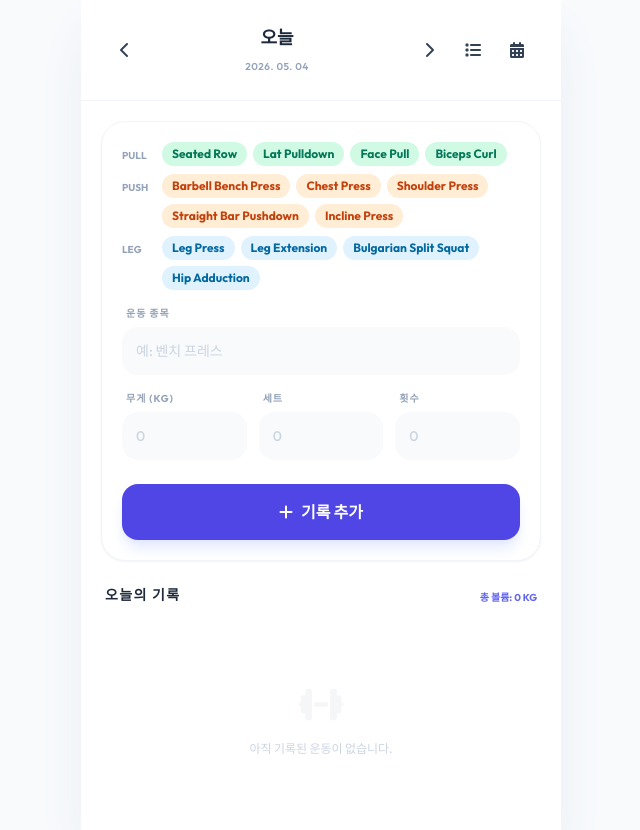
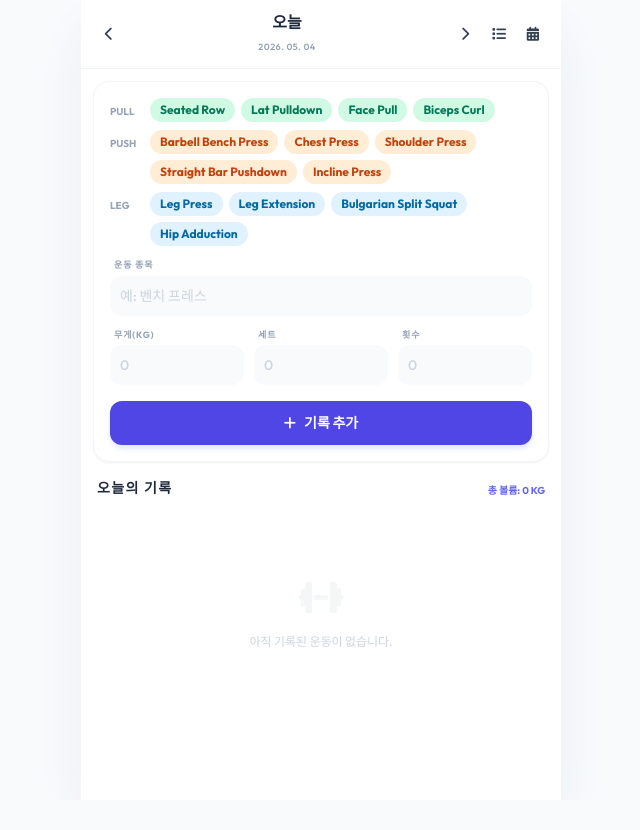
Before and after one commit to joilyoung-maker/portfolio-2026, a plain HTML site: page workout-tracker/index.html in a window 1280 px wide. Shown: the whole page, without its empty margins (319-959 px from the left). After the commit the page ends 800 px from the top, so only its background shows below. Drawn offline with nearby package versions, Linux system fonts and the light colour scheme.

Commit message:
style: compact UI with reduced vertical spacing

```diff
--- a/workout-tracker/index.html
+++ b/workout-tracker/index.html
@@ -34,57 +34,57 @@
 <body>
     <div id="app" class="w-full max-w-[480px] bg-white min-h-screen shadow-2xl shadow-slate-200 flex flex-col relative overflow-hidden">
         <!-- Header -->
-        <header class="flex justify-between items-center p-6 border-b border-slate-100 sticky top-0 bg-white/80 backdrop-blur-md z-10">
-            <button id="prev-date-btn" class="w-10 h-10 rounded-full flex items-center justify-center hover:bg-slate-100 transition-colors" aria-label="이전 날짜">
-                <i class="fas fa-chevron-left"></i>
+        <header class="flex justify-between items-center p-3 border-b border-slate-100 sticky top-0 bg-white/80 backdrop-blur-md z-10">
+            <button id="prev-date-btn" class="w-8 h-8 rounded-full flex items-center justify-center hover:bg-slate-100 transition-colors" aria-label="이전 날짜">
+                <i class="fas fa-chevron-left text-sm"></i>
             </button>
             <div class="text-center">
-                <h1 id="current-date-text" class="text-lg font-bold text-slate-800">오늘</h1>
-                <span id="current-date-sub" class="text-[10px] text-slate-400 font-semibold uppercase tracking-wider">2026. 04. 26</span>
+                <h1 id="current-date-text" class="text-base font-bold text-slate-800 leading-tight">오늘</h1>
+                <span id="current-date-sub" class="text-[9px] text-slate-400 font-semibold uppercase tracking-wider">2026. 04. 26</span>
             </div>
-            <div class="flex gap-1">
-                <button id="next-date-btn" class="w-10 h-10 rounded-full flex items-center justify-center hover:bg-slate-100 transition-colors" aria-label="다음 날짜">
-                    <i class="fas fa-chevron-right"></i>
+            <div class="flex gap-0.5">
+                <button id="next-date-btn" class="w-8 h-8 rounded-full flex items-center justify-center hover:bg-slate-100 transition-colors" aria-label="다음 날짜">
+                    <i class="fas fa-chevron-right text-sm"></i>
                 </button>
-                <button id="open-history-btn" class="w-10 h-10 rounded-full flex items-center justify-center hover:bg-slate-100 transition-colors" aria-label="전체 기록 보기">
-                    <i class="fas fa-list"></i>
+                <button id="open-history-btn" class="w-8 h-8 rounded-full flex items-center justify-center hover:bg-slate-100 transition-colors" aria-label="전체 기록 보기">
+                    <i class="fas fa-list text-sm"></i>
                 </button>
-                <button id="open-calendar-btn" class="w-10 h-10 rounded-full flex items-center justify-center hover:bg-slate-100 transition-colors" aria-label="달력 보기">
-                    <i class="fas fa-calendar-alt"></i>
+                <button id="open-calendar-btn" class="w-8 h-8 rounded-full flex items-center justify-center hover:bg-slate-100 transition-colors" aria-label="달력 보기">
+                    <i class="fas fa-calendar-alt text-sm"></i>
                 </button>
             </div>
         </header>
 
         <!-- Main Content -->
-        <main class="flex-1 p-5 overflow-y-auto">
-            <section class="bg-white border border-slate-100 rounded-3xl p-5 mb-6 shadow-sm">
-                <div id="favorites-list" class="mb-4"></div>
-                <form id="workout-form" class="flex flex-col gap-4">
-                    <div class="flex flex-col gap-1.5">
-                        <label for="exercise-name" class="text-[10px] font-bold text-slate-400 uppercase tracking-widest ml-1">운동 종목</label>
+        <main class="flex-1 p-3 overflow-y-auto">
+            <section class="bg-white border border-slate-100 rounded-2xl p-4 mb-4 shadow-sm">
+                <div id="favorites-list" class="mb-3"></div>
+                <form id="workout-form" class="flex flex-col gap-3">
+                    <div class="flex flex-col gap-1">
+                        <label for="exercise-name" class="text-[9px] font-bold text-slate-400 uppercase tracking-widest ml-1">운동 종목</label>
                         <input type="text" id="exercise-name" placeholder="예: 벤치 프레스" required autocomplete="off"
-                            class="w-full p-3.5 bg-slate-50 border-none rounded-2xl text-sm font-medium focus:ring-2 focus:ring-indigo-500/20 outline-none transition-all placeholder:text-slate-300">
+                            class="w-full p-2.5 bg-slate-50 border-none rounded-xl text-sm font-medium focus:ring-2 focus:ring-indigo-500/20 outline-none transition-all placeholder:text-slate-300">
                     </div>
-                    <div class="flex gap-3">
-                        <div class="flex flex-col gap-1.5 flex-1">
-                            <label for="exercise-weight" class="text-[10px] font-bold text-slate-400 uppercase tracking-widest ml-1">무게 (kg)</label>
+                    <div class="flex gap-2.5">
+                        <div class="flex flex-col gap-1 flex-1">
+                            <label for="exercise-weight" class="text-[9px] font-bold text-slate-400 uppercase tracking-widest ml-1">무게(kg)</label>
                             <input type="number" id="exercise-weight" placeholder="0" min="0" step="0.5"
-                                class="w-full p-3.5 bg-slate-50 border-none rounded-2xl text-sm font-medium focus:ring-2 focus:ring-indigo-500/20 outline-none transition-all placeholder:text-slate-300">
+                                class="w-full p-2.5 bg-slate-50 border-none rounded-xl text-sm font-medium focus:ring-2 focus:ring-indigo-500/20 outline-none transition-all placeholder:text-slate-300">
                         </div>
-                        <div class="flex flex-col gap-1.5 flex-1">
-                            <label for="exercise-sets" class="text-[10px] font-bold text-slate-400 uppercase tracking-widest ml-1">세트</label>
+                        <div class="flex flex-col gap-1 flex-1">
+                            <label for="exercise-sets" class="text-[9px] font-bold text-slate-400 uppercase tracking-widest ml-1">세트</label>
                             <input type="number" id="exercise-sets" placeholder="0" min="1" required
-                                class="w-full p-3.5 bg-slate-50 border-none rounded-2xl text-sm font-medium focus:ring-2 focus:ring-indigo-500/20 outline-none transition-all placeholder:text-slate-300">
+                                class="w-full p-2.5 bg-slate-50 border-none rounded-xl text-sm font-medium focus:ring-2 focus:ring-indigo-500/20 outline-none transition-all placeholder:text-slate-300">
                         </div>
-                        <div class="flex flex-col gap-1.5 flex-1">
-                            <label for="exercise-reps" class="text-[10px] font-bold text-slate-400 uppercase tracking-widest ml-1">횟수</label>
+                        <div class="flex flex-col gap-1 flex-1">
+                            <label for="exercise-reps" class="text-[9px] font-bold text-slate-400 uppercase tracking-widest ml-1">횟수</label>
                             <input type="number" id="exercise-reps" placeholder="0" min="1" required
-                                class="w-full p-3.5 bg-slate-50 border-none rounded-2xl text-sm font-medium focus:ring-2 focus:ring-indigo-500/20 outline-none transition-all placeholder:text-slate-300">
+                                class="w-full p-2.5 bg-slate-50 border-none rounded-xl text-sm font-medium focus:ring-2 focus:ring-indigo-500/20 outline-none transition-all placeholder:text-slate-300">
                         </div>
                     </div>
                     <button type="submit" id="submit-btn"
-                        class="mt-2 bg-indigo-600 text-white p-4 rounded-2xl font-bold flex items-center justify-center gap-2 hover:bg-indigo-700 active:scale-95 transition-all shadow-lg shadow-indigo-100">
-                        <i class="fas fa-plus"></i> <span>기록 추가</span>
+                        class="mt-1 bg-indigo-600 text-white p-3 rounded-xl font-bold flex items-center justify-center gap-2 hover:bg-indigo-700 active:scale-95 transition-all shadow-md shadow-indigo-100">
+                        <i class="fas fa-plus text-sm"></i> <span class="text-sm">기록 추가</span>
                     </button>
                 </form>
             </section>
--- a/workout-tracker/script.js
+++ b/workout-tracker/script.js
@@ -186,27 +186,27 @@ document.addEventListener('DOMContentLoaded', () => {
 
             todaysWorkouts.forEach(workout => {
                 const li = document.createElement('li');
-                li.className = 'flex items-center justify-between p-3 bg-white border border-slate-100 rounded-xl hover:shadow-sm transition-all group';
+                li.className = 'flex items-center justify-between p-2.5 bg-white border border-slate-100 rounded-xl hover:shadow-sm transition-all group';
                 li.dataset.id = workout.id;
 
                 const vol = workout.weight * workout.sets * workout.reps;
                 totalVolume += vol;
 
                 li.innerHTML = `
-                    <div class="flex flex-col flex-1 min-w-0 pr-4">
-                        <span class="font-bold text-slate-800 truncate">${escapeHTML(workout.name)}</span>
-                        <div class="flex gap-1.5 mt-1">
-                            <span class="px-1.5 py-0.5 bg-slate-50 text-slate-500 rounded text-[10px] font-bold">${workout.weight}kg</span>
-                            <span class="px-1.5 py-0.5 bg-slate-50 text-slate-500 rounded text-[10px] font-bold">${workout.sets}세트</span>
-                            <span class="px-1.5 py-0.5 bg-slate-50 text-slate-500 rounded text-[10px] font-bold">${workout.reps}회</span>
+                    <div class="flex flex-col flex-1 min-w-0 pr-2">
+                        <span class="font-bold text-sm text-slate-800 truncate">${escapeHTML(workout.name)}</span>
+                        <div class="flex gap-1 mt-0.5">
+                            <span class="px-1.5 py-0.5 bg-slate-50 text-slate-500 rounded text-[9px] font-bold">${workout.weight}kg</span>
+                            <span class="px-1.5 py-0.5 bg-slate-50 text-slate-500 rounded text-[9px] font-bold">${workout.sets}세트</span>
+                            <span class="px-1.5 py-0.5 bg-slate-50 text-slate-500 rounded text-[9px] font-bold">${workout.reps}회</span>
                         </div>
                     </div>
-                    <div class="flex gap-1">
-                        <button class="edit-btn p-2 text-slate-300 hover:text-indigo-500 transition-colors" aria-label="수정">
-                            <i class="fas fa-edit"></i>
+                    <div class="flex gap-0.5">
+                        <button class="edit-btn p-1.5 text-slate-300 hover:text-indigo-500 transition-colors" aria-label="수정">
+                            <i class="fas fa-edit text-xs"></i>
                         </button>
-                        <button class="delete-btn p-2 text-slate-300 hover:text-rose-500 transition-colors" aria-label="삭제">
-                            <i class="fas fa-trash-alt"></i>
+                        <button class="delete-btn p-1.5 text-slate-300 hover:text-rose-500 transition-colors" aria-label="삭제">
+                            <i class="fas fa-trash-alt text-xs"></i>
                         </button>
                     </div>
                 `;
```
